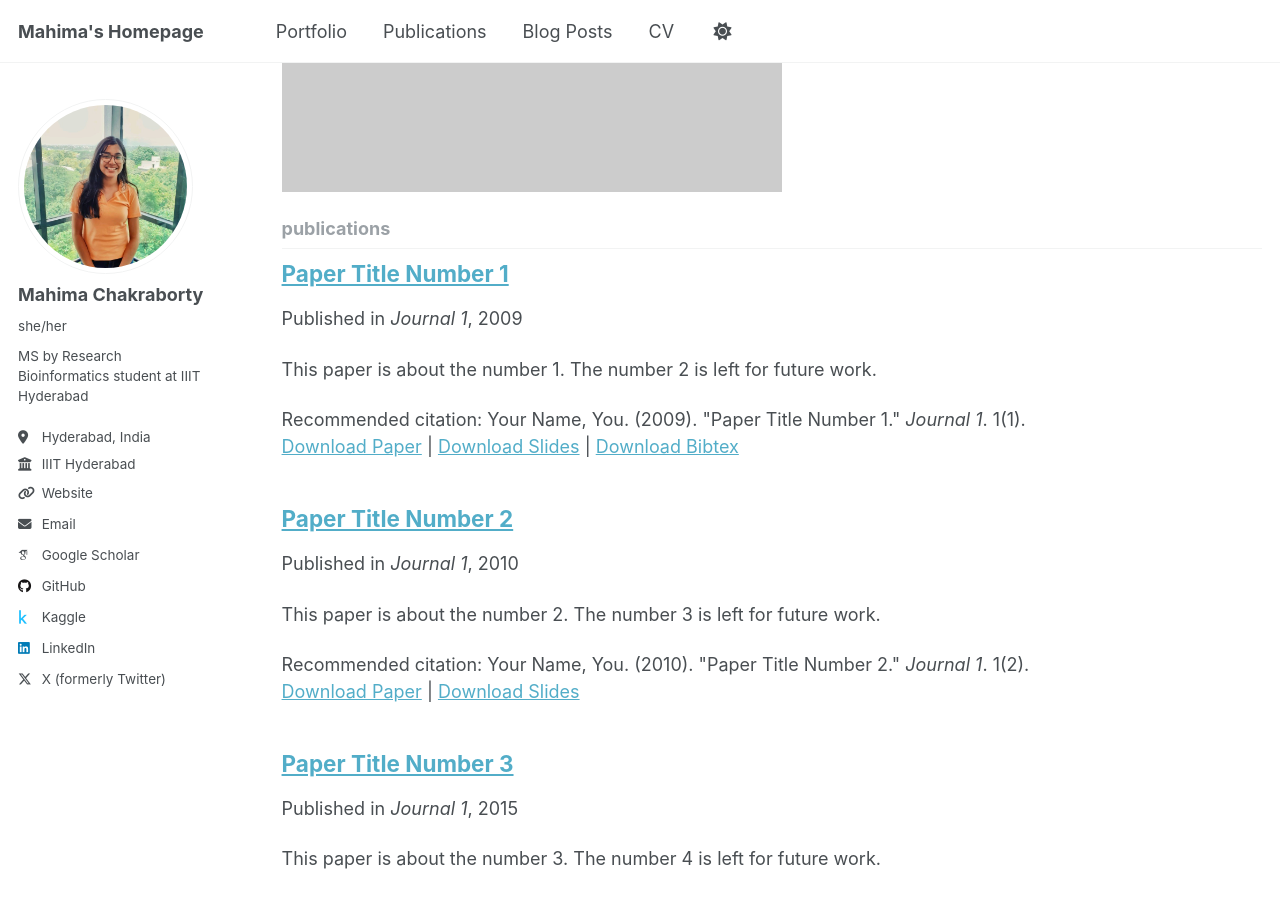
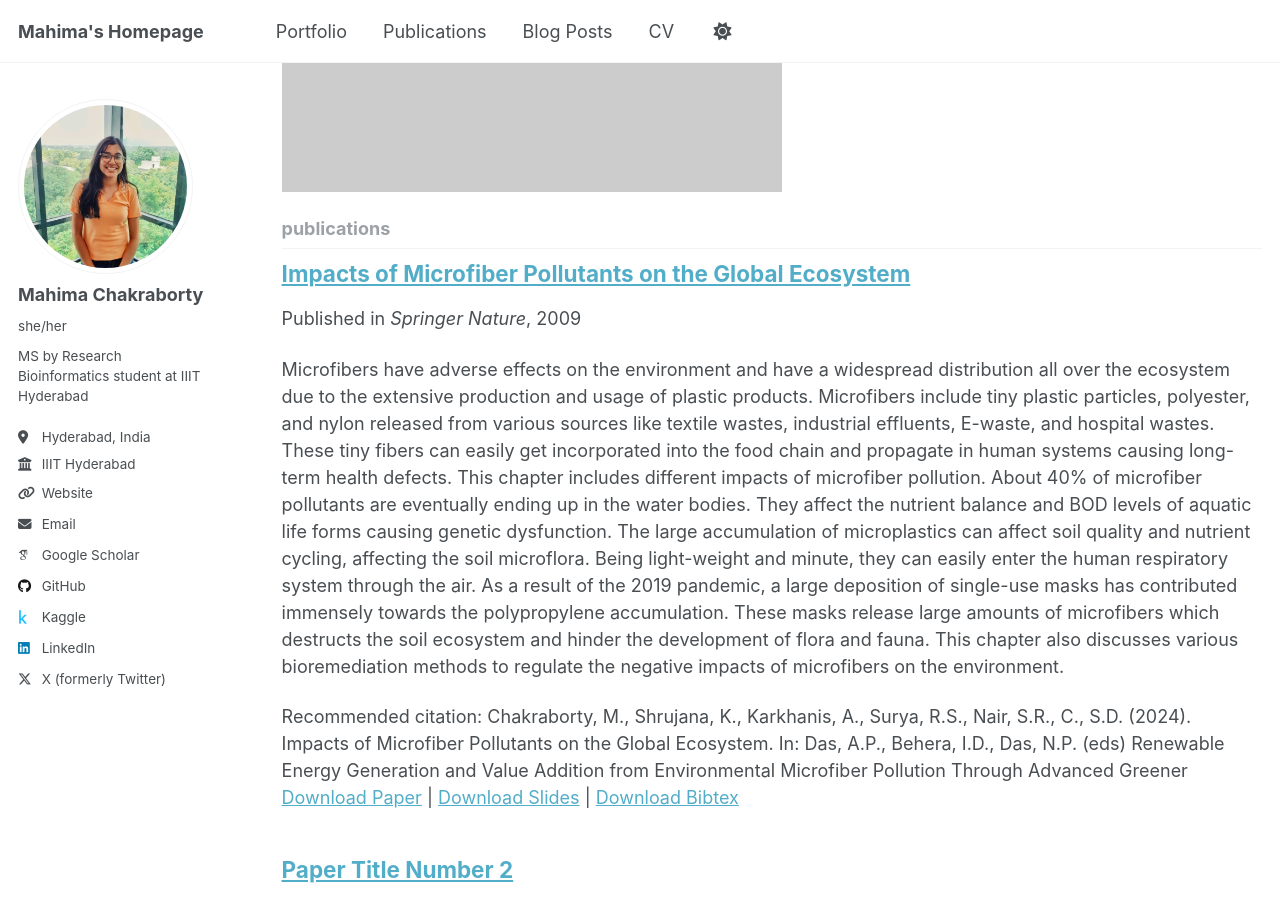
Before and after one commit to mahiiC/mahiiC.github, a Jekyll site: the page built from _pages/collection-archive.html, in a window 1280 px wide and 900 px high, scrolled down 893 px. Built offline with Jekyll 4.4.1, drawn with Linux system fonts in a browser that asks for light colours; some web fonts are replaced; a script that is not in the unit is left out.

Commit message:
Update 2009-10-01-paper-title-number-1.md

```diff
--- a/_publications/2009-10-01-paper-title-number-1.md
+++ b/_publications/2009-10-01-paper-title-number-1.md
@@ -1,14 +1,16 @@
 ---
-title: "Paper Title Number 1"
+title: "Impacts of Microfiber Pollutants on the Global Ecosystem"
 collection: publications
-category: manuscripts
-permalink: /publication/2009-10-01-paper-title-number-1
-excerpt: 'This paper is about the number 1. The number 2 is left for future work.'
+category: book chapter
+permalink: "https://link.springer.com/chapter/10.1007/978-3-031-51792-1_9"
+excerpt: 'Microfibers have adverse effects on the environment and have a widespread distribution all over the ecosystem due to the extensive production and usage of plastic products. Microfibers include tiny plastic particles, polyester, and nylon released from various sources like textile wastes, industrial effluents, E-waste, and hospital wastes. These tiny fibers can easily get incorporated into the food chain and propagate in human systems causing long-term health defects. This chapter includes different impacts of microfiber pollution. About 40% of microfiber pollutants are eventually ending up in the water bodies. They affect the nutrient balance and BOD levels of aquatic life forms causing genetic dysfunction. The large accumulation of microplastics can affect soil quality and nutrient cycling, affecting the soil microflora. Being light-weight and minute, they can easily enter the human respiratory system through the air. As a result of the 2019 pandemic, a large deposition of single-use masks has contributed immensely towards the polypropylene accumulation. These masks release large amounts of microfibers which destructs the soil ecosystem and hinder the development of flora and fauna. This chapter also discusses various bioremediation methods to regulate the negative impacts of microfibers on the environment.'
 date: 2009-10-01
-venue: 'Journal 1'
+venue: 'Springer Nature'
 slidesurl: 'http://academicpages.github.io/files/slides1.pdf'
 paperurl: 'http://academicpages.github.io/files/paper1.pdf'
 bibtexurl: 'http://academicpages.github.io/files/bibtex1.bib'
-citation: 'Your Name, You. (2009). &quot;Paper Title Number 1.&quot; <i>Journal 1</i>. 1(1).'
+citation: 'Chakraborty, M., Shrujana, K., Karkhanis, A., Surya, R.S., Nair, S.R., C., S.D. (2024). Impacts of Microfiber Pollutants on the Global
+Ecosystem. In: Das, A.P., Behera, I.D., Das, N.P. (eds) Renewable Energy Generation and Value Addition from Environmental
+Microfiber Pollution Through Advanced Greener'
 ---
 The contents above will be part of a list of publications, if the user clicks the link for the publication than the contents of section will be rendered as a full page, allowing you to provide more information about the paper for the reader. When publications are displayed as a single page, the contents of the above "citation" field will automatically be included below this section in a smaller font.
```
